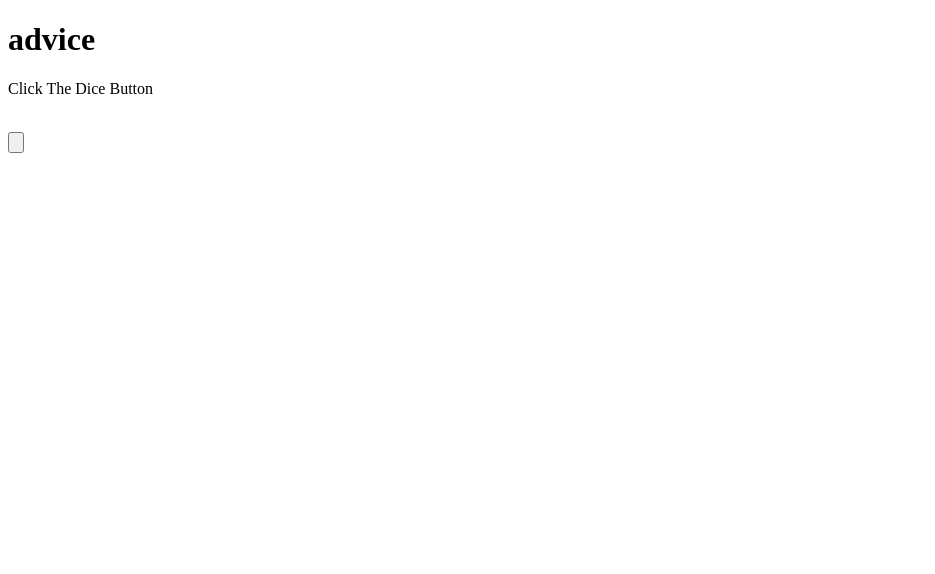
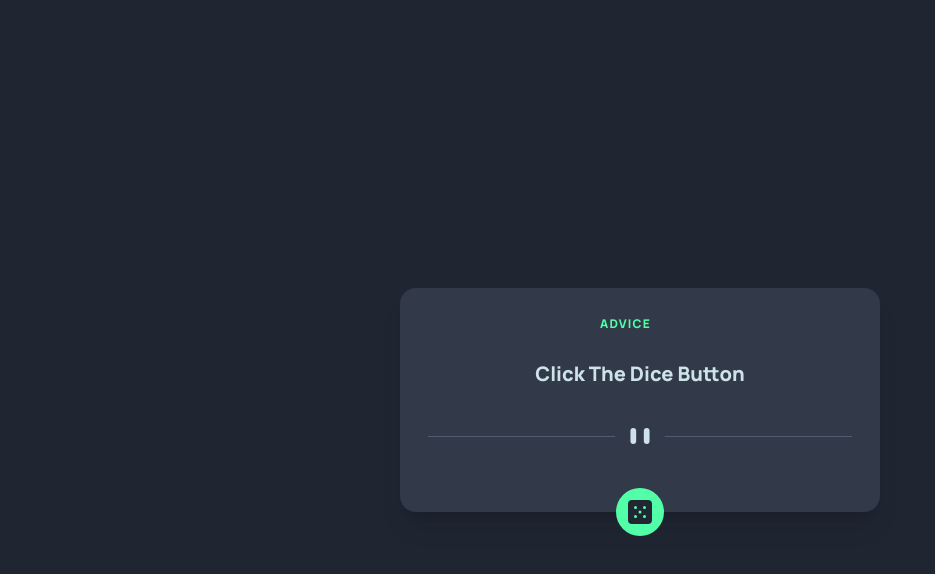
Before and after one commit to Vinceclave/Advice-generator, a website: page index.html in a window 1280 px wide. Shown: the whole page, without its empty margins (0-935 px from the left). Drawn offline with Linux system fonts and the light colour scheme; the site is published under a folder, as on GitHub Pages, so addresses that start at the root find nothing.

Commit message:
Update index.html

```diff
--- a/index.html
+++ b/index.html
@@ -5,7 +5,7 @@
   <meta name="viewport" content="width=device-width, initial-scale=1.0">
   <title>Frontend Mentor | Advice generator app</title>
   <link rel="icon" type="image/png" sizes="32x32" href="./images/favicon-32x32.png">
-  <link href="/dist/output.css" rel="stylesheet">
+  <link href="./dist/output.css" rel="stylesheet">
   <link rel="preconnect" href="https://fonts.googleapis.com">
   <link rel="preconnect" href="https://fonts.gstatic.com" crossorigin>
   <link href="https://fonts.googleapis.com/css2?family=Manrope:wght@800&display=swap" rel="stylesheet">
@@ -24,12 +24,12 @@
       Click The Dice Button
     </p>
     <div class="w-full my-10">
-      <img src="/images/pattern-divider-desktop.svg" alt="">
+      <img src="./images/pattern-divider-desktop.svg" alt="">
     </div>
     <button type="button" id="button" class="flex justify-center items-center shadow-3xl rounded-3xl bg-neon-green w-12 h-12 absolute -bottom-6  hover:shadow-neon-shadow transition duration-1000 ease-in delay-100 ">
-      <img class="w-6/12" src="/images/icon-dice.svg" alt=""></button>
+      <img class="w-6/12" src="./images/icon-dice.svg" alt=""></button>
   </main>
   <!-- main end -->
-  <script src="/src/index.js"></script>
+  <script src="./src/index.js"></script>
 </body>
 </html>
```
